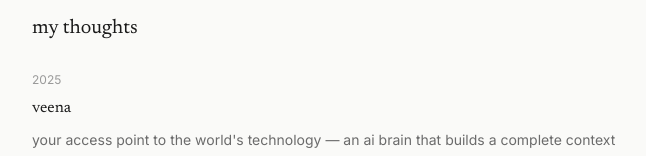
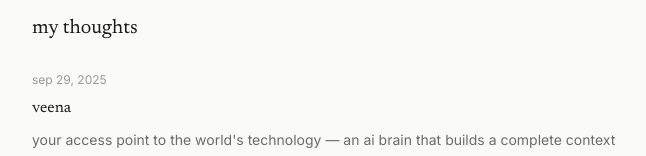
Before and after one commit to sheldonblewis/shelly-site, a Next.js app: page / in a window 1280 px wide. Shown: the part 907-1063 px from the top of the page, without its empty margins (312-958 px from the left). Built offline with nearby package versions, Linux system fonts and the light colour scheme.

Commit message:
Update Veena launch date

```diff
--- a/pages/index.js
+++ b/pages/index.js
@@ -184,7 +184,7 @@ export default function Home({ thoughts }) {
           ))}
 
           <Link href="/veena" className="thought-item veena-thought-item">
-            <div className="thought-date">2025</div>
+            <div className="thought-date">sep 29, 2025</div>
             <div className="thought-title">veena</div>
             <p className="thought-preview">
               your access point to the world's technology — an AI brain that builds a complete context model of an organization and helps it operate.
```
